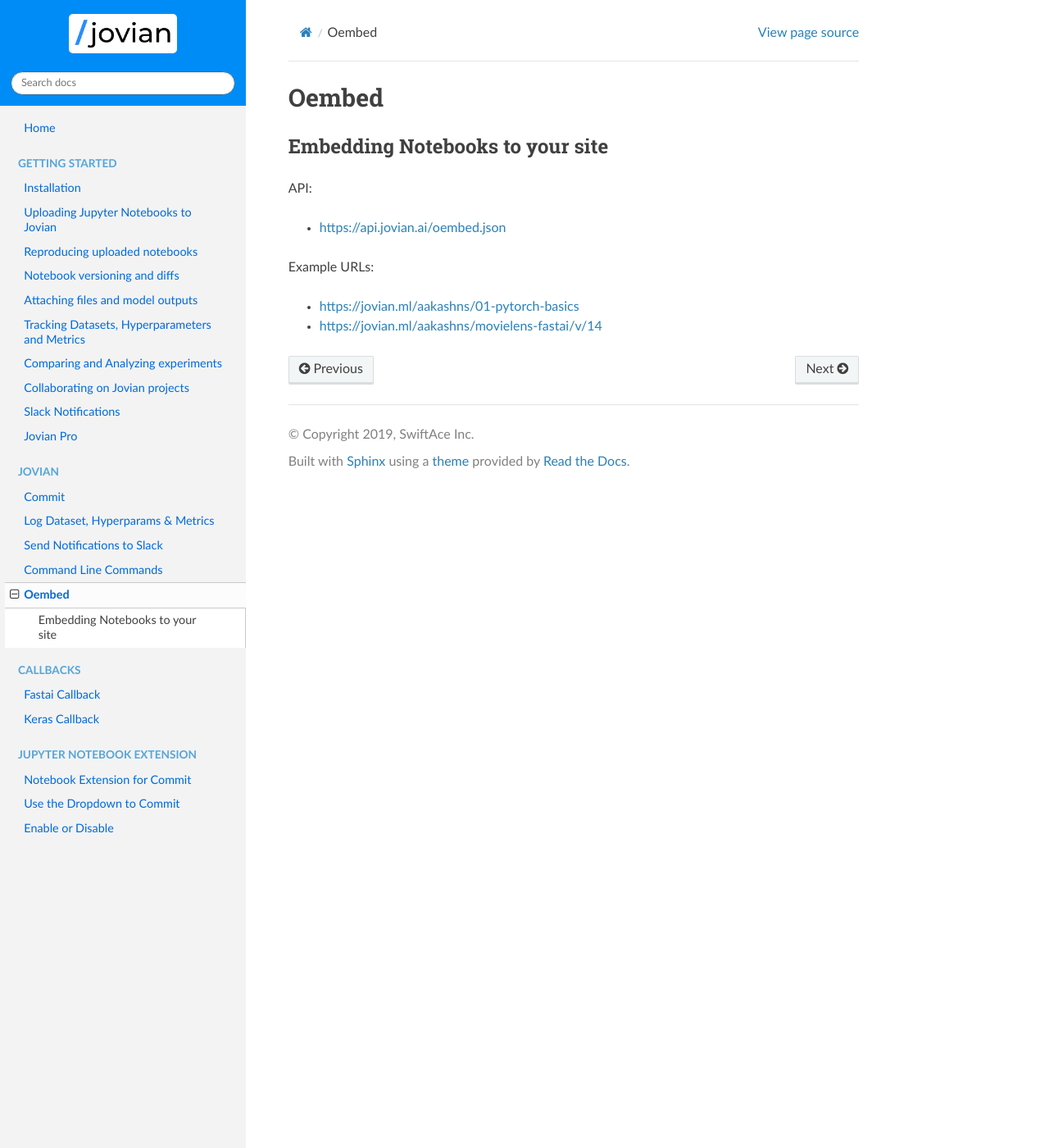
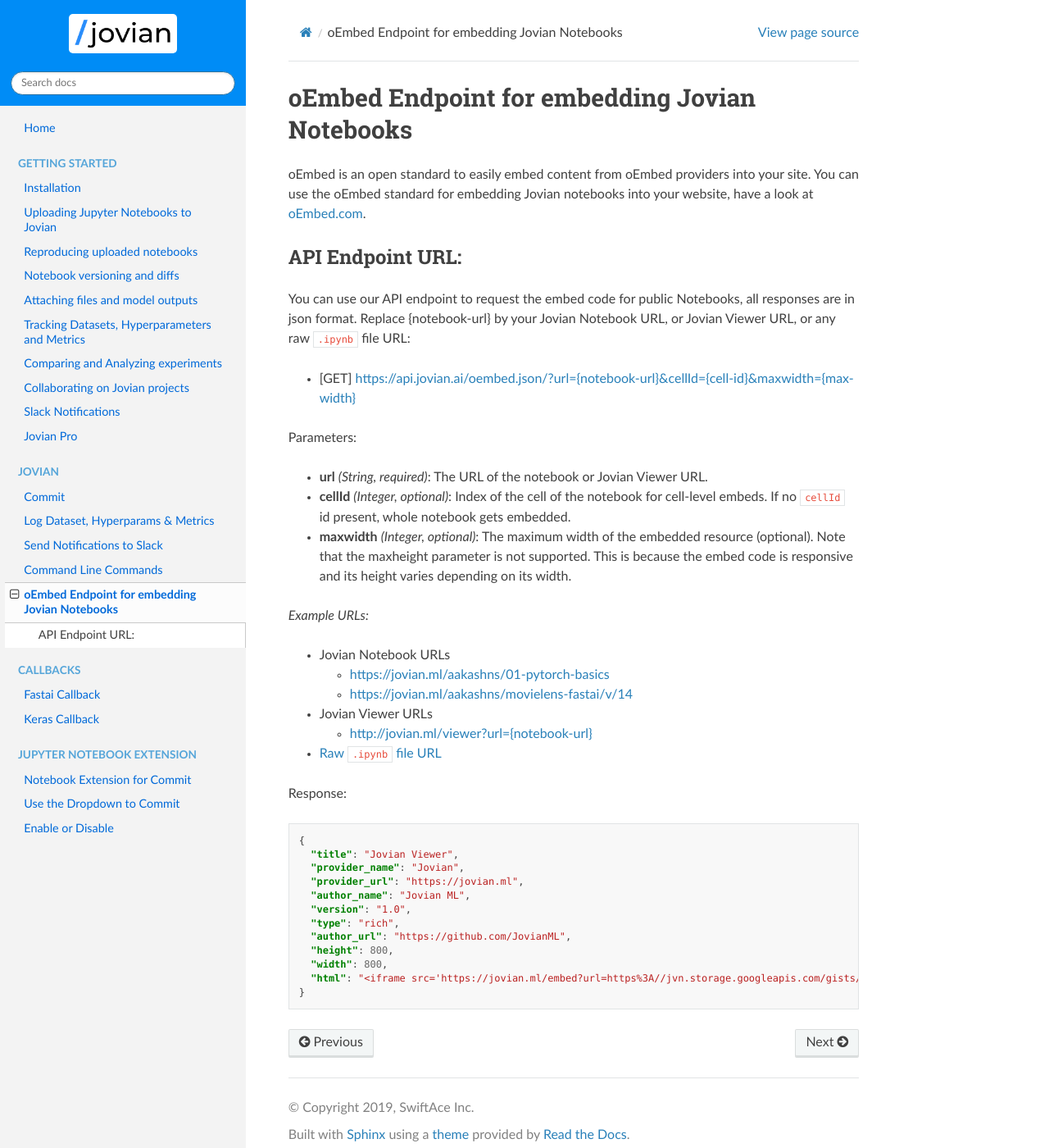
Before and after one commit to JovianHQ/jovian-py, a Sphinx documentation site: the page built from docs/jvn/oembed.md, in a window 1280 px wide and 1400 px high. Shown: the whole window at 82% size. Built offline with Sphinx 7.4.7 and the Read the Docs theme 2.0.0, drawn with Linux system fonts in a browser that asks for light colours.

Commit message:
fixed docs for oEmbed consumers

````diff
--- a/docs/jvn/oembed.md
+++ b/docs/jvn/oembed.md
@@ -1,10 +1,38 @@
-## Oembed
+## oEmbed Endpoint for embedding Jovian Notebooks
 
-#### Embedding Notebooks to your site
+oEmbed is an open standard to easily embed content from oEmbed providers into your site. You can use the oEmbed standard for embedding Jovian notebooks into your website, have a look at [oEmbed.com](https://oembed.com).
 
-API:
-- [https://api.jovian.ai/oembed.json](https://api.jovian.ai/oembed.json)
+#### API Endpoint URL:
+You can use our API endpoint to request the embed code for public Notebooks, all responses are in json format. Replace {notebook-url} by your Jovian Notebook URL, or Jovian Viewer URL, or any raw `.ipynb` file URL:
+- [GET] [https://api.jovian.ai/oembed.json/?url={notebook-url}&cellId={cell-id}&maxwidth={max-width}](https://api.jovian.ai/oembed.json/)
 
-Example URLs:
-- [https://jovian.ml/aakashns/01-pytorch-basics](https://jovian.ml/aakashns/01-pytorch-basics)
-- [https://jovian.ml/aakashns/movielens-fastai/v/14](https://jovian.ml/aakashns/movielens-fastai/v/14)
+Parameters:
+- **url** *(String, required)*: The URL of the notebook or Jovian Viewer URL.
+- **cellId** *(Integer, optional)*: Index of the cell of the notebook for cell-level embeds. If no `cellId` id present, whole notebook gets embedded.
+- **maxwidth** *(Integer, optional)*: The maximum width of the embedded resource (optional). Note that the maxheight parameter is not supported. This is because the embed code is responsive and its height varies depending on its width.
+
+
+*Example URLs:*
+- Jovian Notebook URLs
+  - [https://jovian.ml/aakashns/01-pytorch-basics](https://jovian.ml/aakashns/01-pytorch-basics)
+  - [https://jovian.ml/aakashns/movielens-fastai/v/14](https://jovian.ml/aakashns/movielens-fastai/v/14)
+- Jovian Viewer URLs
+  - [http://jovian.ml/viewer?url={notebook-url}](http://jovian.ml/viewer?url=https%3A%2F%2Fjvn.storage.googleapis.com%2Fgists%2Faakashns%2F5bc23520933b4cc187cfe18e5dd7e2ed%2Fraw%2F901a9d2508bd441dbf06954c5f46bf58%2Fmovielens-fastai.ipynb)
+- [Raw `.ipynb` file URL](https://jvn.storage.googleapis.com/gists/aakashns/5bc23520933b4cc187cfe18e5dd7e2ed/raw/901a9d2508bd441dbf06954c5f46bf58/movielens-fastai.ipynb)
+
+
+Response:
+```json
+{
+  "title": "Jovian Viewer",
+  "provider_name": "Jovian",
+  "provider_url": "https://jovian.ml",
+  "author_name": "Jovian ML",
+  "version": "1.0",
+  "type": "rich",
+  "author_url": "https://github.com/JovianML",
+  "height": 800,
+  "width": 800,
+  "html": "<iframe src='https://jovian.ml/embed?url=https%3A//jvn.storage.googleapis.com/gists/aakashns/5bc23520933b4cc187cfe18e5dd7e2ed/raw/901a9d2508bd441dbf06954c5f46bf58/movielens-fastai.ipynb' title='Jovian Viewer' height=800 width=800 frameborder=0 allowfullscreen></iframe>"
+}
+```
````
